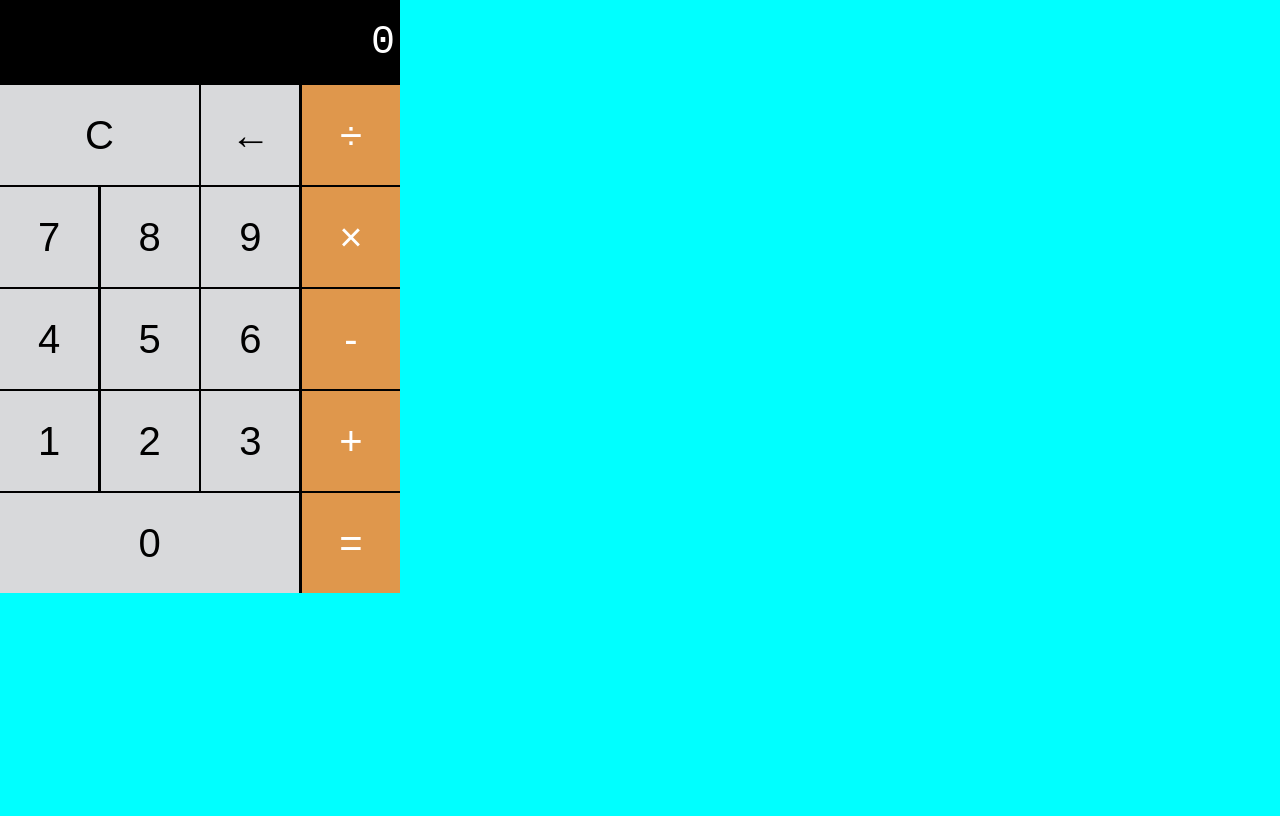
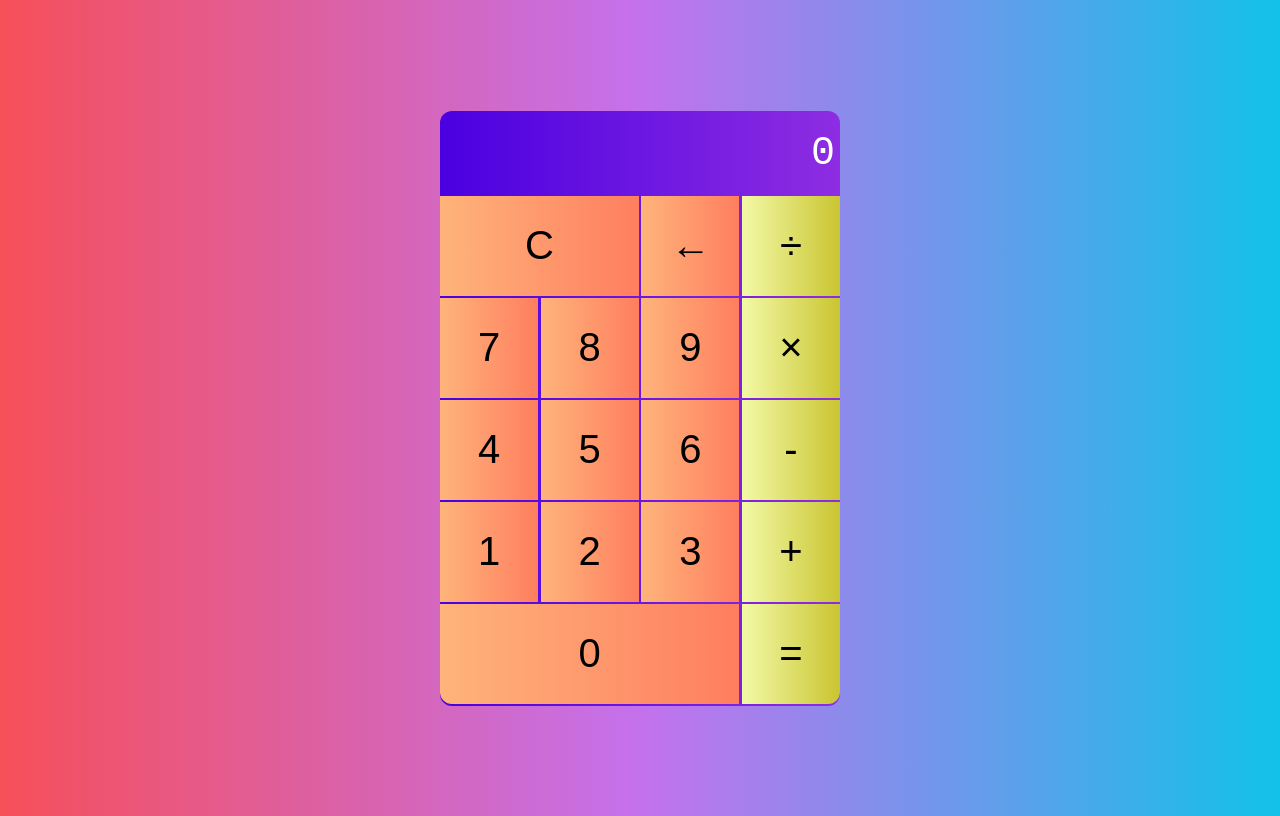
Before and after one commit to iamDeepanshu9/Simple-html-css-js-Calaculator, a website: page index.html in a window 1280 px wide. Drawn offline with Linux system fonts and the light colour scheme.

Commit message:
rebuild and colored

```diff
--- a/calculator.css
+++ b/calculator.css
@@ -4,13 +4,23 @@
 }
 body
 {
-    background-color: aqua;
-    padding: 0;
-    margin: 0;
+    background: #12c2e9;  /* fallback for old browsers */
+    background: -webkit-linear-gradient(to right, #f64f59, #c471ed, #12c2e9);  /* Chrome 10-25, Safari 5.1-6 */
+    background: linear-gradient(to right, #f64f59, #c471ed, #12c2e9); /* W3C, IE 10+/ Edge, Firefox 16+, Chrome 26+, Opera 12+, Safari 7+ */
+
+    display:flex;
+    flex-direction:column;
+    align-items: center;
+    justify-content:center;
+    min-height:100vh;
+
 }
 .calc{
     width: 400px;
-    background-color: black;
+    background: #8E2DE2;  /* fallback for old browsers */
+    background: -webkit-linear-gradient(to right, #4A00E0, #8E2DE2);  /* Chrome 10-25, Safari 5.1-6 */
+    background: linear-gradient(to right, #4A00E0, #8E2DE2); /* W3C, IE 10+/ Edge, Firefox 16+, Chrome 26+, Opera 12+, Safari 7+ */
+    border-radius: 12px;
     color: white;
 }
 
@@ -22,7 +32,10 @@ body
 }
 
 .calc-button{
-    background-color: #d8d9db;
+background: #ff7e5f;  /* fallback for old browsers */
+background: -webkit-linear-gradient(to right, #feb47b, #ff7e5f);  /* Chrome 10-25, Safari 5.1-6 */
+background: linear-gradient(to right, #feb47b, #ff7e5f); /* W3C, IE 10+/ Edge, Firefox 16+, Chrome 26+, Opera 12+, Safari 7+ */
+
     color: black;
     height: 100px;
     width: 24.5%;
@@ -32,16 +45,25 @@ body
     cursor: pointer;
 }
 .calc-button:hover{
-    background-color: #ebebeb;
+
+background: #ff7e5f;  /* fallback for old browsers */
+background: -webkit-linear-gradient(to right, #fcc69d, #faa590);  /* Chrome 10-25, Safari 5.1-6 */
+background: linear-gradient(to right, #fccda9, #fc9c84); /* W3C, IE 10+/ Edge, Firefox 16+, Chrome 26+, Opera 12+, Safari 7+ */
 }
 
 .calc-button:active{
-    background-color: #bbbcbe;
+
+background: #ff7e5f;  /* fallback for old browsers */
+background: -webkit-linear-gradient(to right, #f5a161, #f96b48);  /* Chrome 10-25, Safari 5.1-6 */
+background: linear-gradient(to right, #f99b53, #ff6b46); /* W3C, IE 10+/ Edge, Firefox 16+, Chrome 26+, Opera 12+, Safari 7+ */
 }
 
 .calc-button:last-child{
-    background-color: #df974c;
-    color: white;
+    background: #CAC531;  /* fallback for old browsers */
+    background: -webkit-linear-gradient(to right, #F3F9A7, #CAC531);  /* Chrome 10-25, Safari 5.1-6 */
+    background: linear-gradient(to right, #F3F9A7, #CAC531); /* W3C, IE 10+/ Edge, Firefox 16+, Chrome 26+, Opera 12+, Safari 7+ */
+
+    color: black;
 }
 
 .calc-button:last-child:hover{
@@ -56,6 +78,10 @@ body
 }
 .triple{
     width: 74.8%;
+    border-bottom-left-radius:12px ;
+}
+.equals2{
+    border-bottom-right-radius:12px ;
 }
 
 .calc-row{
--- a/calculator.js
+++ b/calculator.js
@@ -30,7 +30,7 @@ function handleNumber(value) {
 function handleSymbol(value) {
   switch (value) {
 
-    case "C":
+    case "C" :
       buffer = "0";
       runningTotal = 0;
       previousOperator = null;
--- a/index.html
+++ b/index.html
@@ -44,7 +44,7 @@
 
         <div class="calc-row">
           <button class="triple calc-button">0</button>
-          <button class="calc-button">=</button>
+          <button class="calc-button equals2">=</button>
         </div>
       </section>
      </div>
```
